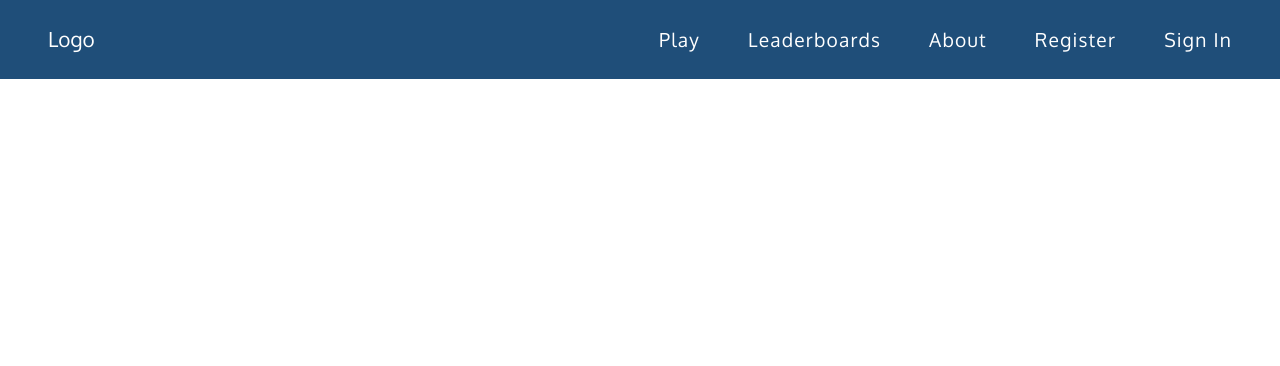
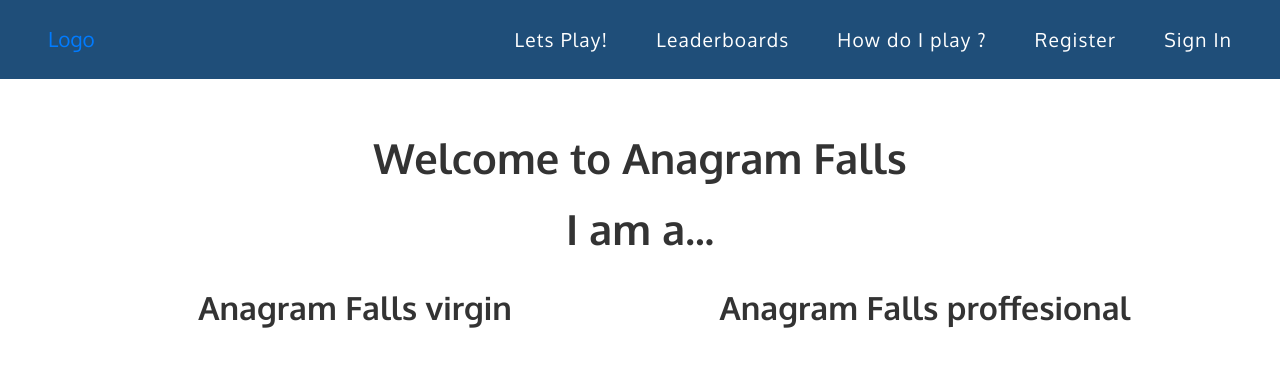
Before and after one commit to JamesRClarke/anagram-falls-client, a React (Create React App) app: page / in a window 1280 px wide. Shown: the top 366 px of the page. Built offline with nearby package versions, Linux system fonts and the light colour scheme.

Commit message:
home page text for landing

```diff
--- /dev/null
+++ b/src/components/Home/Home.jsx
@@ -0,0 +1,70 @@
+import React, {Component} from 'react';
+import {Link} from 'react-router-dom';
+
+import Aux from '../../hoc/Aux'
+
+class About extends Component {
+  state = {
+    pro: false,
+    virgin: false
+  }
+
+  chooseStatus = (chosenStatus, otherStatus) => {
+      this.setState({
+        [chosenStatus]: !this.state[chosenStatus],
+        [otherStatus]: false,
+      })
+
+  }
+
+  render() {
+    let statusText = null;
+    if (this.state.virgin) {
+      statusText = (
+        <Aux>
+          <p>First time?<br></br> Don't panic, we've all been there...</p>
+          <p>Its a simple game, with anagrams to solve, lives to lose, high scores to beat whats not to love ? </p>
+          <p>You seem smart, best to read <Link className="inline-text-link" to="/about">how to play </Link>first, unless your confident then jump <Link className="inline-text-link" to="/game">straight in.</Link></p>
+        </Aux>
+      );
+    } else {
+      statusText = (
+        <Aux>
+          <p>You're a pro are you?<br></br>You know how to play?<br></br> Well what the f*** are doing here then? <br></br><Link className="inline-text-link" to="/game"> "show me what you got"</Link> </p>
+        </Aux>
+      );
+    }
+    return (
+      <Aux>
+        <div className="container text-center" >
+
+          <h3>Welcome to Anagram Falls</h3>
+
+          <h3>I am a...</h3>
+          <div className="row my-4">
+
+            <div className="col-12 col-md-6">
+              <h5 onClick={() => this.chooseStatus('virgin', 'pro')} className={`inline-text-link ${this.state.virgin ? `active` : null }`}>Anagram Falls virgin</h5>
+            </div>
+
+            <div className="col-12 col-md-6">
+              <h5 onClick={() => this.chooseStatus('pro', 'virgin')} className={`inline-text-link ${this.state.pro ? `active` : null }`}>Anagram Falls proffesional </h5>
+            </div>
+
+          </div>
+
+          {this.state.virgin || this.state.pro ?  <div className="row my-5">
+            <div className="col-9 mx-auto status-box p-5">
+              {statusText}
+            </div>
+          </div> : null}
+
+        </div>
+      </Aux>
+    )
+  }
+
+}
+
+
+export default About;
--- a/src/components/Navigation/Navigation.jsx
+++ b/src/components/Navigation/Navigation.jsx
@@ -1,4 +1,5 @@
 import React from 'react';
+import {NavLink} from 'react-router-dom';
 
 import NavigationItems from './NavigationItems/NavigationItems';
 import BurgerMenu from './BurgerMenu/BurgerMenu';
@@ -7,8 +8,8 @@ const navigation = (props) => {
   return (
     <header>
       <nav className="py-4 px-5 d-flex justify-content-between align-items-center">
-          <div className=" logo">
-            Logo
+          <div className="logo">
+            <NavLink to="/">Logo</NavLink>
           </div>
 
           <NavigationItems show={props.open} sideNavigation={false}/>
--- a/src/components/Navigation/NavigationItems/NavigationItems.jsx
+++ b/src/components/Navigation/NavigationItems/NavigationItems.jsx
@@ -7,7 +7,7 @@ const navigationItems = (props) => {
   const navItems  = [
 
     {
-      name: 'Play',
+      name: 'Lets Play!',
       link: '/game',
       order: 1
     },
@@ -17,7 +17,7 @@ const navigationItems = (props) => {
       order: 2
     },
     {
-      name: 'About',
+      name: 'How do I play ?',
       link: '/about',
       order: 3
     },
--- a/src/components/Play/Play.jsx
+++ b/src/components/Play/Play.jsx
@@ -7,7 +7,7 @@ class Play extends Component {
   render() {
     return (
       <Aux>
-        <h2>Play Page</h2>
+      <h1>Play page</h1>
       </Aux>
     )
   }
--- a/src/containers/Layout.jsx
+++ b/src/containers/Layout.jsx
@@ -8,6 +8,7 @@ import SideNavigation from '../components/Navigation/SideNavigation'
 import Authentication from './Authentication'
 
 
+import Home from '../components/Home/Home'
 import Play from '../components/Play/Play'
 import Leaderboards from '../components/Leaderboards/Leaderboards'
 import About from '../components/About/About'
@@ -32,6 +33,7 @@ class Layout extends Component {
           <SideNavigation clicked={this.toggleSideNavHandler} open={this.state.showSideNav}/>
           <main className="my-5">
 
+          <Route path="/" exact component={Home}/>
           <Route path="/game" component={Play}/>
           <Route path="/leaderboard" component={Leaderboards}/>
           <Route path="/about" component={About}/>
--- a/src/styles/_utilities.scss
+++ b/src/styles/_utilities.scss
@@ -12,3 +12,29 @@
 .text-right {
   text-align: right;
 }
+
+
+.status-box {
+  max-width: 100%;
+  background: $color-white;
+  box-shadow: 0 0px 38px rgba(0,0,0,0.30), 0 15px 12px rgba(0,0,0,0.22);
+}
+
+.inline-text-link {
+  cursor: pointer;
+  text-decoration: none;
+  color: inherit;
+  font-weight: 600;
+
+  &.active {
+    color: $color-green;
+  }
+
+  &:hover {
+    color: $color-green;
+    text-decoration: none;
+  }
+
+
+
+}
```
Also changed, not shown: src/containers/Authentication.jsx (+0 -13 lines).
